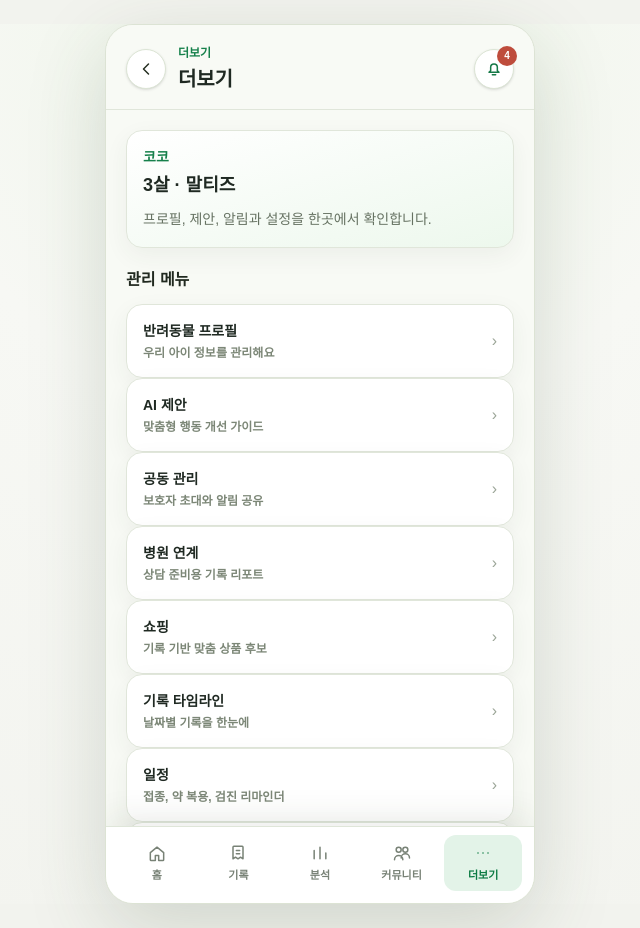
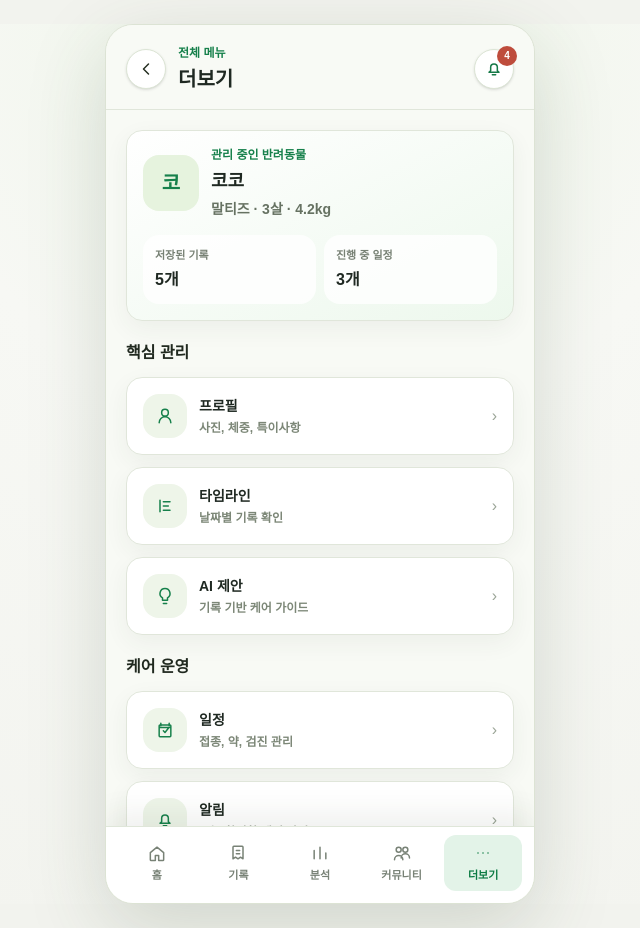
Before and after one commit to PU3-Lab/pet-log-v1.0, a Next.js app in the folder app/web/: page /more in a window 1280 px wide. Shown: the whole page, without its empty margins (320-960 px from the left). Built offline with nearby package versions, Linux system fonts and the light colour scheme.

Commit message:
style: improve ui polish for menu and expansion pages

```diff
--- a/app/web/src/app/globals.css
+++ b/app/web/src/app/globals.css
@@ -19,6 +19,7 @@ body {
 }
 
 button,
+input,
 textarea {
   font: inherit;
 }
@@ -27,6 +28,10 @@ button {
   cursor: pointer;
 }
 
+button:disabled {
+  cursor: not-allowed;
+}
+
 a {
   text-decoration: none;
 }
--- a/app/web/src/app/more/page.tsx
+++ b/app/web/src/app/more/page.tsx
@@ -1,47 +1,125 @@
+"use client";
+
+import Image from "next/image";
 import Link from "next/link";
+import type { ComponentProps } from "react";
 import { AppShell } from "@/components/app-shell";
+import { usePetLog } from "@/components/pet-log-provider";
+import { PetIcon } from "@/components/pet-icons";
 import { Card, SectionHeader } from "@/components/ui";
 
-const moreItems = [
-  { href: "/profile", label: "반려동물 프로필", detail: "우리 아이 정보를 관리해요" },
-  { href: "/suggestions", label: "AI 제안", detail: "맞춤형 행동 개선 가이드" },
-  { href: "/shared-care", label: "공동 관리", detail: "보호자 초대와 알림 공유" },
-  { href: "/hospital", label: "병원 연계", detail: "상담 준비용 기록 리포트" },
-  { href: "/shopping", label: "쇼핑", detail: "기록 기반 맞춤 상품 후보" },
-  { href: "/timeline", label: "기록 타임라인", detail: "날짜별 기록을 한눈에" },
-  { href: "/schedule", label: "일정", detail: "접종, 약 복용, 검진 리마인더" },
-  { href: "/notifications", label: "알림", detail: "중요한 알림을 한눈에" },
-  { href: "/settings", label: "설정", detail: "알림과 AI 요약을 관리해요" },
+type MenuIconName = ComponentProps<typeof PetIcon>["name"];
+
+type MoreMenuItem = {
+  href: string;
+  label: string;
+  detail: string;
+  icon: MenuIconName;
+  badge?: string;
+};
+
+const menuSections: Array<{ title: string; items: MoreMenuItem[] }> = [
+  {
+    title: "핵심 관리",
+    items: [
+      { href: "/profile", label: "프로필", detail: "사진, 체중, 특이사항", icon: "profile" },
+      { href: "/timeline", label: "타임라인", detail: "날짜별 기록 확인", icon: "timeline" },
+      { href: "/suggestions", label: "AI 제안", detail: "기록 기반 케어 가이드", icon: "suggestions" },
+    ],
+  },
+  {
+    title: "케어 운영",
+    items: [
+      { href: "/schedule", label: "일정", detail: "접종, 약, 검진 관리", icon: "schedule" },
+      { href: "/notifications", label: "알림", detail: "오늘 확인할 케어 알림", icon: "bell" },
+      { href: "/settings", label: "설정", detail: "AI 요약과 알림 선호", icon: "settings" },
+    ],
+  },
+  {
+    title: "확장 기능",
+    items: [
+      { href: "/shared-care", label: "공동 관리", detail: "보호자 초대와 알림 공유", icon: "shared", badge: "UI" },
+      { href: "/hospital", label: "병원 연계", detail: "상담 준비 리포트", icon: "hospital", badge: "UI" },
+      { href: "/shopping", label: "쇼핑", detail: "기록 기반 상품 후보", icon: "shopping", badge: "UI" },
+    ],
+  },
 ];
 
 export default function MorePage() {
+  const { profile, records, schedules } = usePetLog();
+  const pendingSchedules = schedules.filter((schedule) => !schedule.isDone).length;
+
   return (
-    <AppShell subtitle="더보기" title="더보기">
+    <AppShell subtitle="전체 메뉴" title="더보기">
       <div className="space-y-5">
         <Card className="bg-gradient-to-br from-white to-[#edf8ed]">
-          <p className="text-sm font-bold text-[#16804b]">코코</p>
-          <h2 className="mt-1 text-lg font-black text-[#1f2922]">3살 · 말티즈</h2>
-          <p className="mt-2 text-sm leading-6 text-[#667262]">프로필, 제안, 알림과 설정을 한곳에서 확인합니다.</p>
+          <div className="flex items-center gap-3">
+            <div className="grid h-14 w-14 shrink-0 place-items-center overflow-hidden rounded-2xl bg-[#e6f3de] text-xl font-black text-[#16804b]">
+              {profile.photoDataUrl ? (
+                <Image
+                  alt={`${profile.name} 프로필 사진`}
+                  className="h-full w-full object-cover"
+                  height={56}
+                  src={profile.photoDataUrl}
+                  unoptimized
+                  width={56}
+                />
+              ) : (
+                profile.name.slice(0, 1)
+              )}
+            </div>
+            <div className="min-w-0 flex-1">
+              <p className="text-xs font-bold text-[#16804b]">관리 중인 반려동물</p>
+              <h2 className="mt-1 truncate text-lg font-black text-[#1f2922]">{profile.name}</h2>
+              <p className="mt-1 truncate text-sm font-semibold text-[#667262]">
+                {profile.breed} · {profile.age} · {profile.weight}
+              </p>
+            </div>
+          </div>
+          <div className="mt-4 grid grid-cols-2 gap-2">
+            <div className="rounded-2xl bg-white/80 px-3 py-3">
+              <p className="text-[11px] font-bold text-[#778174]">저장된 기록</p>
+              <p className="mt-1 text-base font-black text-[#1f2922]">{records.length}개</p>
+            </div>
+            <div className="rounded-2xl bg-white/80 px-3 py-3">
+              <p className="text-[11px] font-bold text-[#778174]">진행 중 일정</p>
+              <p className="mt-1 text-base font-black text-[#1f2922]">{pendingSchedules}개</p>
+            </div>
+          </div>
         </Card>
 
-        <section>
-          <SectionHeader title="관리 메뉴" />
-          <div className="space-y-3">
-            {moreItems.map((item) => (
-              <Link href={item.href} key={item.label}>
-                <Card className="p-4">
+        {menuSections.map((section) => (
+          <section key={section.title}>
+            <SectionHeader title={section.title} />
+            <div className="grid grid-cols-1 gap-3">
+              {section.items.map((item) => (
+                <Link className="block" href={item.href} key={item.href}>
+                  <Card className="p-4 transition hover:border-[#cddcc5] hover:bg-[#fbfdf8]">
                     <div className="flex items-center justify-between gap-3">
-                    <div>
-                      <h2 className="text-sm font-black text-[#1f2922]">{item.label}</h2>
-                      <p className="mt-1 text-xs font-semibold text-[#7c8777]">{item.detail}</p>
+                      <div className="flex min-w-0 items-center gap-3">
+                        <span className="grid h-11 w-11 shrink-0 place-items-center rounded-2xl bg-[#eef5e9] text-[#16804b]">
+                          <PetIcon className="h-5 w-5" name={item.icon} />
+                        </span>
+                        <span className="min-w-0">
+                          <span className="flex items-center gap-2">
+                            <span className="text-sm font-black text-[#1f2922]">{item.label}</span>
+                            {item.badge ? (
+                              <span className="rounded-full bg-[#fff2df] px-2 py-0.5 text-[10px] font-black text-[#bb721e]">
+                                {item.badge}
+                              </span>
+                            ) : null}
+                          </span>
+                          <span className="mt-1 block truncate text-xs font-semibold text-[#7c8777]">{item.detail}</span>
+                        </span>
                       </div>
-                    <span className="text-[#9ba597]">›</span>
+                      <span className="shrink-0 text-[#9ba597]">›</span>
                     </div>
                   </Card>
                 </Link>
               ))}
             </div>
           </section>
+        ))}
       </div>
     </AppShell>
   );
--- a/app/web/src/app/shared-care/page.tsx
+++ b/app/web/src/app/shared-care/page.tsx
@@ -45,6 +45,21 @@ export default function SharedCarePage() {
           <h2 className="mt-1 text-xl font-black text-[#1f2922]">{summary.title}</h2>
           <p className="mt-2 text-sm leading-6 text-[#667262]">{summary.detail}</p>
         </Card>
+
+        <div className="grid grid-cols-3 gap-2">
+          <div className="rounded-2xl border border-[#dfe6d9] bg-white px-3 py-3 text-center">
+            <p className="text-[11px] font-bold text-[#778174]">멤버</p>
+            <p className="mt-1 text-base font-black text-[#1f2922]">{summary.members.length}</p>
+          </div>
+          <div className="rounded-2xl border border-[#dfe6d9] bg-white px-3 py-3 text-center">
+            <p className="text-[11px] font-bold text-[#778174]">초대 준비</p>
+            <p className="mt-1 text-base font-black text-[#1f2922]">{sharedCareState.preparedInvites.length}</p>
+          </div>
+          <div className="rounded-2xl border border-[#dfe6d9] bg-white px-3 py-3 text-center">
+            <p className="text-[11px] font-bold text-[#778174]">알림</p>
+            <p className="mt-1 text-base font-black text-[#1f2922]">{sharedCareState.notificationSharingEnabled ? "ON" : "OFF"}</p>
+          </div>
+        </div>
 
         <section>
           <SectionHeader title="보호자 초대" />
--- a/app/web/src/app/shopping/page.tsx
+++ b/app/web/src/app/shopping/page.tsx
@@ -44,6 +44,21 @@ export default function ShoppingPage() {
           </p>
           <p className="mt-3 text-xs font-bold text-[#bb721e]">저장한 추천 {shoppingState.savedRecommendationIds.length}개</p>
         </Card>
+
+        <div className="grid grid-cols-3 gap-2">
+          <div className="rounded-2xl border border-[#dfe6d9] bg-white px-3 py-3 text-center">
+            <p className="text-[11px] font-bold text-[#778174]">추천</p>
+            <p className="mt-1 text-base font-black text-[#1f2922]">{recommendations.length}</p>
+          </div>
+          <div className="rounded-2xl border border-[#dfe6d9] bg-white px-3 py-3 text-center">
+            <p className="text-[11px] font-bold text-[#778174]">저장</p>
+            <p className="mt-1 text-base font-black text-[#1f2922]">{shoppingState.savedRecommendationIds.length}</p>
+          </div>
+          <div className="rounded-2xl border border-[#dfe6d9] bg-white px-3 py-3 text-center">
+            <p className="text-[11px] font-bold text-[#778174]">필터</p>
+            <p className="mt-1 truncate text-base font-black text-[#1f2922]">{shoppingState.activeFilter}</p>
+          </div>
+        </div>
 
         <div className="grid grid-cols-2 gap-2">
           {shoppingFilters.map((filter) => (
--- a/app/web/src/components/app-shell.tsx
+++ b/app/web/src/components/app-shell.tsx
@@ -48,7 +48,7 @@ export function AppShell({ title, subtitle, action, bottomAction, children }: Ap
               ) : null}
               <div className="min-w-0">
                 {subtitle ? <p className="text-xs font-semibold text-[#16804b]">{subtitle}</p> : null}
-                <h1 className="mt-1 truncate text-xl font-bold tracking-[-0.01em] text-[#1f2922]">{title}</h1>
+                <h1 className="mt-1 truncate text-xl font-bold text-[#1f2922]">{title}</h1>
               </div>
             </div>
             {action ?? (
--- a/app/web/src/components/pet-icons.tsx
+++ b/app/web/src/components/pet-icons.tsx
@@ -9,7 +9,13 @@ type PetIconProps = {
 		| "more"
 		| "bell"
 		| "back"
-    | "plus";
+		| "plus"
+		| "timeline"
+		| "schedule"
+		| "settings"
+		| "shared"
+		| "hospital"
+		| "shopping";
   className?: string;
 };
 
@@ -24,6 +30,12 @@ const iconPaths: Record<PetIconProps["name"], string> = {
 	bell: "M18 16H6l2-2v-4a4 4 0 0 1 8 0v4l2 2Zm-8 3h4",
 	back: "M15 18 9 12l6-6",
 	plus: "M12 5v14M5 12h14",
+	timeline: "M6 5v14M10 7h8M10 12h6M10 17h8M6 7h.01M6 12h.01M6 17h.01",
+	schedule: "M7 4v3m10-3v3M5 9h14M6 6h12a1 1 0 0 1 1 1v12a1 1 0 0 1-1 1H6a1 1 0 0 1-1-1V7a1 1 0 0 1 1-1Zm4 7 2 2 4-5",
+	settings: "M12 8a4 4 0 1 0 0 8 4 4 0 0 0 0-8Zm0-5v3m0 12v3M4.9 4.9 7 7m10 10 2.1 2.1M3 12h3m12 0h3M4.9 19.1 7 17m10-10 2.1-2.1",
+	shared: "M8 11a3 3 0 1 0 0-6 3 3 0 0 0 0 6Zm8 2a3 3 0 1 0 0-6 3 3 0 0 0 0 6ZM3 20a5 5 0 0 1 10 0m-1-3a5 5 0 0 1 9 3",
+	hospital: "M12 5v14M5 12h14M6 4h12a1 1 0 0 1 1 1v14a1 1 0 0 1-1 1H6a1 1 0 0 1-1-1V5a1 1 0 0 1 1-1Z",
+	shopping: "M6 8h12l-1 12H7L6 8Zm3 0a3 3 0 0 1 6 0",
 };
 
 export function PetIcon({ name, className }: PetIconProps) {
```
Also changed, not shown: app/web/src/app/community/page.tsx (+74 -49 lines), app/web/src/app/hospital/page.tsx (+18 -0 lines), 1 other file (tests, documents, lock files or other folders). Lines whose indentation alone changed are shown as unchanged.
